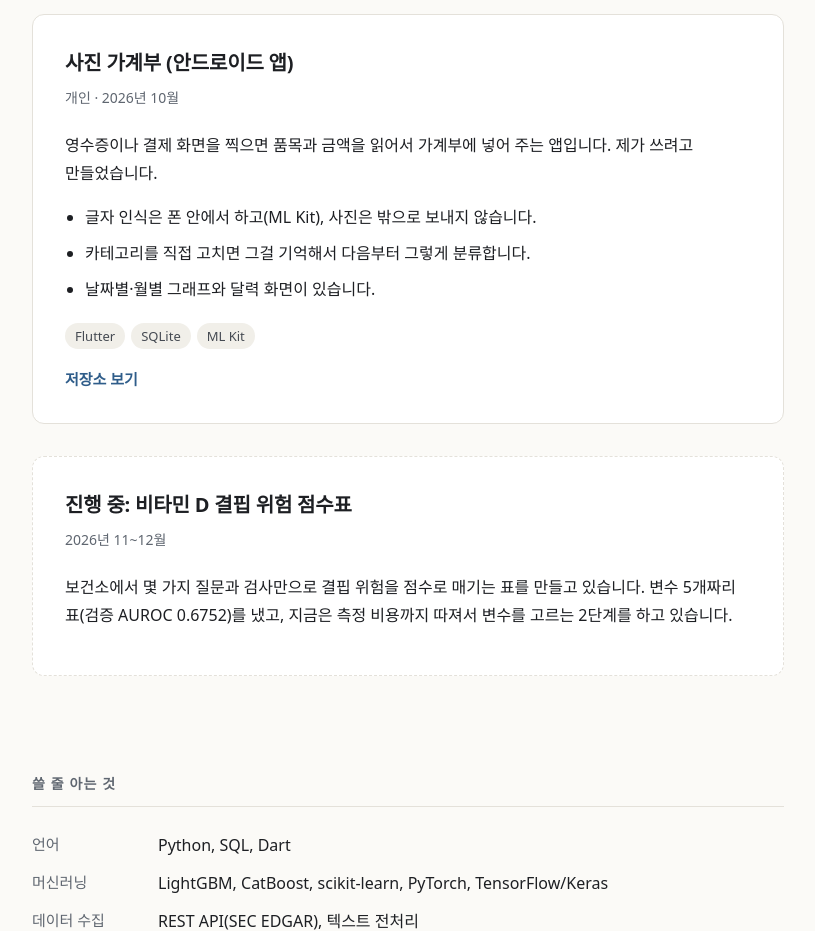
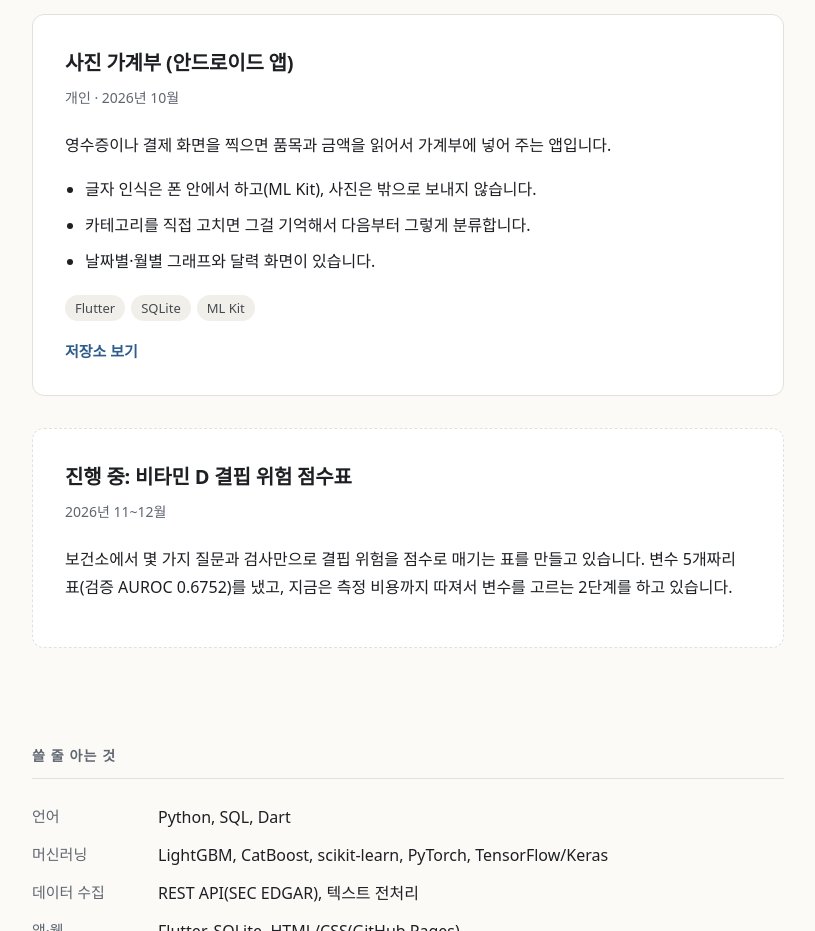
Before and after one commit to haneul55/haneul55.github.io, a plain HTML site: page index.html in a window 1280 px wide. Shown: the part 2760-3691 px from the top of the page, without its empty margins (232-1047 px from the left). Drawn offline with Linux system fonts and the light colour scheme.

Commit message:
가계부 앱 카드 설명 문장 정리

```diff
--- a/index.html
+++ b/index.html
@@ -131,7 +131,7 @@
   <article class="card">
     <h3>사진 가계부 (안드로이드 앱)</h3>
     <div class="meta">개인 · 2026년 10월</div>
-    <p>영수증이나 결제 화면을 찍으면 품목과 금액을 읽어서 가계부에 넣어 주는 앱입니다. 제가 쓰려고 만들었습니다.</p>
+    <p>영수증이나 결제 화면을 찍으면 품목과 금액을 읽어서 가계부에 넣어 주는 앱입니다.</p>
     <ul>
       <li>글자 인식은 폰 안에서 하고(ML Kit), 사진은 밖으로 보내지 않습니다.</li>
       <li>카테고리를 직접 고치면 그걸 기억해서 다음부터 그렇게 분류합니다.</li>
```
